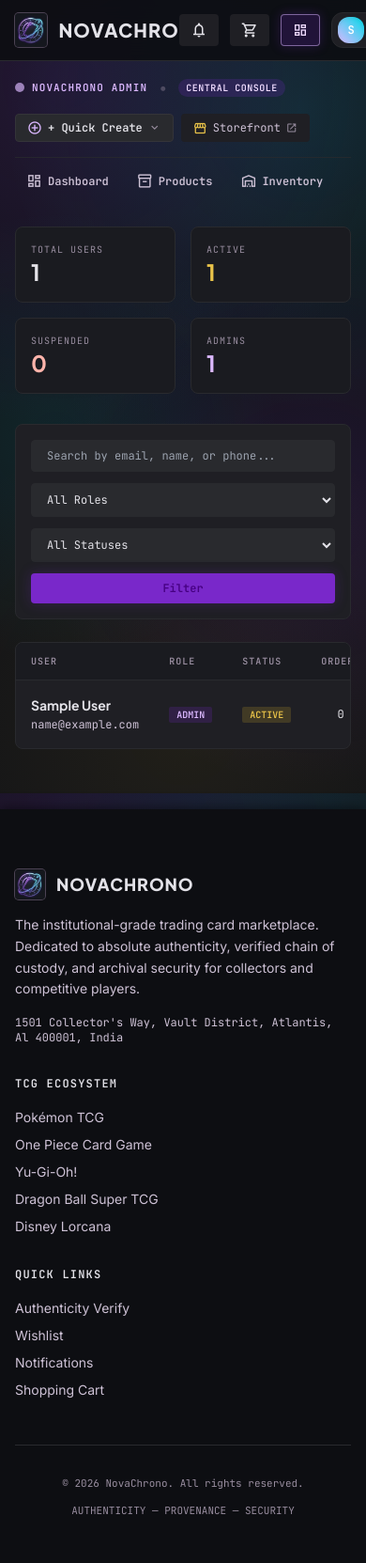
After one commit to aly-osha/NovaChrono, a Django app: page /admin/users/ in a window 390 px wide. The commit adds this page. Shown: the whole page at 94% size. Run offline with Django 5.2, Linux system fonts and the light colour scheme; the visitor is signed in with stand-in values (Sample User, id 1); data comes from the database, SQL or seed files in the repository; data that the repository does not hold is empty; some libraries are stand-ins or nearby versions.

Commit message:
feat(admin): add admin user management screens
Superusers can list, search/filter, and edit customer accounts (name, phone, status, role) with address and order context. Adds suspend/activate and role-toggle actions guarded against self-lockout, nav links, URL routes, and test coverage.

```diff
--- a/accounts/views.py
+++ b/accounts/views.py
@@ -2,11 +2,12 @@
 accounts/views.py
 """
 from django.contrib.auth import login, logout, authenticate, update_session_auth_hash
-from django.contrib.auth.decorators import login_required
+from django.contrib.auth.decorators import login_required, user_passes_test
 from django.contrib.auth.forms import PasswordChangeForm
 from django.shortcuts import render, redirect, get_object_or_404
 from django.contrib import messages
 from django.db import transaction
+from django.db.models import Count, Q
 from django.views.decorators.http import require_http_methods, require_POST
 from django import forms
 from django.urls import reverse
@@ -255,3 +256,118 @@ def address_delete(request, pk):
                 replacement.save(update_fields=["is_default", "updated_at"])
     messages.success(request, "Address removed.")
     return redirect("address_list")
+
+
+# ---- Admin user management views ----
+
+def _is_admin(user):
+    return user.is_authenticated and user.is_superuser
+
+
+class AdminUserEditForm(forms.ModelForm):
+    class Meta:
+        model = User
+        fields = ["name", "phone", "status", "is_superuser"]
+
+
+@login_required
+@user_passes_test(_is_admin)
+def admin_user_list(request):
+    q = request.GET.get("q", "").strip()
+    role_filter = request.GET.get("role", "").strip()
+    status_filter = request.GET.get("status", "").strip()
+
+    users_qs = User.objects.annotate(
+        order_count=Count("orders", distinct=True),
+        address_count=Count("addresses", distinct=True),
+    ).order_by("-date_joined")
+
+    if q:
+        users_qs = users_qs.filter(
+            Q(email__icontains=q) | Q(name__icontains=q) | Q(phone__icontains=q)
+        )
+    if role_filter == "admin":
+        users_qs = users_qs.filter(is_superuser=True)
+    elif role_filter == "buyer":
+        users_qs = users_qs.filter(is_superuser=False)
+    if status_filter in {"active", "inactive", "suspended"}:
+        users_qs = users_qs.filter(status=status_filter)
+
+    stats = {
+        "total": User.objects.count(),
+        "active": User.objects.filter(status="active").count(),
+        "suspended": User.objects.filter(status="suspended").count(),
+        "admins": User.objects.filter(is_superuser=True).count(),
+    }
+
+    return render(request, "admin/user_list.html", {
+        "users": users_qs,
+        "stats": stats,
+        "q": q,
+        "role_filter": role_filter,
+        "status_filter": status_filter,
+    })
+
+
+@login_required
+@user_passes_test(_is_admin)
+def admin_user_detail(request, pk):
+    target_user = get_object_or_404(User, pk=pk)
+    if request.method == "POST":
+        form = AdminUserEditForm(request.POST, instance=target_user)
+        if form.is_valid():
+            updated = form.save(commit=False)
+            if target_user.pk == request.user.pk:
+                if updated.status != "active":
+                    messages.error(request, "You cannot suspend or deactivate your own admin account.")
+                    return redirect("admin_user_detail", pk=pk)
+                if not updated.is_superuser:
+                    messages.error(request, "You cannot remove your own admin privileges.")
+                    return redirect("admin_user_detail", pk=pk)
+            updated.save()
+            messages.success(request, f"Updated user {target_user.email}.")
+            return redirect("admin_user_detail", pk=pk)
+    else:
+        form = AdminUserEditForm(instance=target_user)
+
+    addresses = target_user.addresses.order_by("-is_default", "-updated_at")
+    orders = target_user.orders.order_by("-created_at")[:10]
+    return render(request, "admin/user_detail.html", {
+        "target_user": target_user,
+        "form": form,
+        "addresses": addresses,
+        "orders": orders,
+    })
+
+
+@login_required
+@user_passes_test(_is_admin)
+@require_POST
+def admin_user_toggle_status(request, pk):
+    target_user = get_object_or_404(User, pk=pk)
+    if target_user.pk == request.user.pk:
+        messages.error(request, "You cannot suspend your own admin account.")
+        return redirect("admin_user_list")
+
+    target_user.status = "suspended" if target_user.status == "active" else "active"
+    target_user.save(update_fields=["status", "updated_at"])
+    messages.success(request, f"{target_user.email} is now {target_user.get_status_display()}.")
+    next_url = _safe_next_url(request.POST.get("next", ""), request) if request.POST.get("next") else ""
+    return redirect(next_url or "admin_user_list")
+
+
+@login_required
+@user_passes_test(_is_admin)
+@require_POST
+def admin_user_toggle_role(request, pk):
+    target_user = get_object_or_404(User, pk=pk)
+    if target_user.pk == request.user.pk:
+        messages.error(request, "You cannot remove your own admin privileges.")
+        return redirect("admin_user_list")
+
+    target_user.is_superuser = not target_user.is_superuser
+    target_user.save()
+    role_label = "Admin" if target_user.is_superuser else "Customer"
+    messages.success(request, f"{target_user.email} role set to {role_label}.")
+    next_url = _safe_next_url(request.POST.get("next", ""), request) if request.POST.get("next") else ""
+    return redirect(next_url or "admin_user_list")
--- a/novachrono/urls.py
+++ b/novachrono/urls.py
@@ -108,6 +108,12 @@ urlpatterns = [
     path("admin/certificates/<int:pk>/create/", certs.admin_certificate_create, name="admin_certificate_create"),
     path("admin/certificates/<int:pk>/revoke/", certs.admin_certificate_revoke, name="admin_certificate_revoke"),
 
+    # users admin
+    path("admin/users/", accounts.admin_user_list, name="admin_user_list"),
+    path("admin/users/<int:pk>/", accounts.admin_user_detail, name="admin_user_detail"),
+    path("admin/users/<int:pk>/toggle-status/", accounts.admin_user_toggle_status, name="admin_user_toggle_status"),
+    path("admin/users/<int:pk>/toggle-role/", accounts.admin_user_toggle_role, name="admin_user_toggle_role"),
+
     # analytics
     path("admin/dashboard/", analytics.dashboard, name="admin_dashboard"),
     path("admin/activity/", analytics.activity_log, name="admin_activity_log"),
--- /dev/null
+++ b/templates/admin/user_list.html
@@ -0,0 +1,130 @@
+{% extends "base.html" %}
+{% block title %}User Management — NovaChrono Admin{% endblock %}
+{% block ticker %}{% endblock %}
+
+{% block content %}
+<div class="max-w-7xl mx-auto">
+  {% include "partials/_admin_nav.html" with active="users" subtitle="Manage customer accounts, roles, and access" %}
+
+  <!-- Stats Row -->
+  <div class="grid grid-cols-2 sm:grid-cols-4 gap-space-md mb-space-xl">
+    <div class="p-space-md rounded-xl bg-surface-container-low border border-surface-container-high">
+      <span class="font-mono text-[10px] text-outline uppercase tracking-widest block">Total Users</span>
+      <span class="font-display text-2xl font-bold text-on-surface">{{ stats.total }}</span>
+    </div>
+    <div class="p-space-md rounded-xl bg-surface-container-low border border-surface-container-high">
+      <span class="font-mono text-[10px] text-outline uppercase tracking-widest block">Active</span>
+      <span class="font-display text-2xl font-bold text-tertiary">{{ stats.active }}</span>
+    </div>
+    <div class="p-space-md rounded-xl bg-surface-container-low border border-surface-container-high">
+      <span class="font-mono text-[10px] text-outline uppercase tracking-widest block">Suspended</span>
+      <span class="font-display text-2xl font-bold text-error">{{ stats.suspended }}</span>
+    </div>
+    <div class="p-space-md rounded-xl bg-surface-container-low border border-surface-container-high">
+      <span class="font-mono text-[10px] text-outline uppercase tracking-widest block">Admins</span>
+      <span class="font-display text-2xl font-bold text-primary">{{ stats.admins }}</span>
+    </div>
+  </div>
+
+  <!-- Search & Filter Bar -->
+  <form method="get" class="bg-surface-container rounded-xl p-space-md border border-surface-container-high mb-space-lg flex flex-col sm:flex-row gap-space-sm items-stretch sm:items-center">
+    <div class="flex-1 relative">
+      <input type="text" name="q" value="{{ q }}" placeholder="Search by email, name, or phone..."
+             class="w-full px-space-md py-space-xs rounded-lg bg-surface-container-high border border-surface-container-high text-on-surface font-mono text-xs focus:outline-none focus:border-primary"/>
+    </div>
+    <select name="role" class="px-space-sm py-space-xs rounded-lg bg-surface-container-high border border-surface-container-high text-on-surface font-mono text-xs">
+      <option value="">All Roles</option>
+      <option value="buyer" {% if role_filter == 'buyer' %}selected{% endif %}>Customers</option>
+      <option value="admin" {% if role_filter == 'admin' %}selected{% endif %}>Admins</option>
+    </select>
+    <select name="status" class="px-space-sm py-space-xs rounded-lg bg-surface-container-high border border-surface-container-high text-on-surface font-mono text-xs">
+      <option value="">All Statuses</option>
+      <option value="active" {% if status_filter == 'active' %}selected{% endif %}>Active</option>
+      <option value="inactive" {% if status_filter == 'inactive' %}selected{% endif %}>Inactive</option>
+      <option value="suspended" {% if status_filter == 'suspended' %}selected{% endif %}>Suspended</option>
+    </select>
+    <button type="submit" class="px-space-md py-space-xs rounded-lg bg-primary-container text-on-primary font-mono text-xs font-semibold hover:bg-primary hover:text-on-primary-fixed transition-colors">
+      Filter
+    </button>
+    {% if q or role_filter or status_filter %}
+      <a href="{% url 'admin_user_list' %}" class="px-space-sm py-space-xs rounded-lg bg-surface-container-high text-on-surface-variant font-mono text-xs text-center hover:text-on-surface">
+        Reset
+      </a>
+    {% endif %}
+  </form>
+
+  <!-- Users Table -->
+  <div class="bg-surface-container rounded-xl border border-surface-container-high overflow-hidden">
+    <div class="overflow-x-auto">
+      <table class="w-full text-left border-collapse">
+        <thead>
+          <tr class="border-b border-surface-container-high bg-surface-container-low font-mono text-[10px] uppercase tracking-widest text-outline">
+            <th class="px-space-md py-space-sm">User</th>
+            <th class="px-space-md py-space-sm">Role</th>
+            <th class="px-space-md py-space-sm">Status</th>
+            <th class="px-space-md py-space-sm text-center">Orders</th>
+            <th class="px-space-md py-space-sm text-center">Addresses</th>
+            <th class="px-space-md py-space-sm">Joined</th>
+            <th class="px-space-md py-space-sm text-right">Actions</th>
+          </tr>
+        </thead>
+        <tbody class="divide-y divide-surface-container-high text-sm">
+          {% for u in users %}
+            <tr class="hover:bg-surface-container-high/40 transition-colors">
+              <td class="px-space-md py-space-sm">
+                <a href="{% url 'admin_user_detail' u.pk %}" class="font-display font-bold text-on-surface hover:text-primary transition-colors block">
+                  {{ u.name|default:u.username }}
+                </a>
+                <span class="font-mono text-xs text-on-surface-variant">{{ u.email }}</span>
+                {% if u.phone %}
+                  <span class="font-mono text-[11px] text-outline block">{{ u.phone }}</span>
+                {% endif %}
+              </td>
+              <td class="px-space-md py-space-sm">
+                {% if u.is_superuser %}
+                  <span class="px-2 py-0.5 rounded bg-primary-container/20 text-primary font-mono text-[10px] font-bold uppercase">Admin</span>
+                {% else %}
+                  <span class="px-2 py-0.5 rounded bg-surface-container-high text-on-surface-variant font-mono text-[10px] uppercase">Customer</span>
+                {% endif %}
+              </td>
+              <td class="px-space-md py-space-sm">
+                {% if u.status == 'active' %}
+                  <span class="px-2 py-0.5 rounded bg-tertiary-container/20 text-tertiary font-mono text-[10px] font-bold uppercase">Active</span>
+                {% elif u.status == 'suspended' %}
+                  <span class="px-2 py-0.5 rounded bg-error/15 text-error font-mono text-[10px] font-bold uppercase">Suspended</span>
+                {% else %}
+                  <span class="px-2 py-0.5 rounded bg-surface-container-high text-outline font-mono text-[10px] uppercase">{{ u.get_status_display }}</span>
+                {% endif %}
+              </td>
+              <td class="px-space-md py-space-sm text-center font-mono text-xs text-on-surface">{{ u.order_count }}</td>
+              <td class="px-space-md py-space-sm text-center font-mono text-xs text-on-surface">{{ u.address_count }}</td>
+              <td class="px-space-md py-space-sm font-mono text-xs text-on-surface-variant">{{ u.date_joined|date:"M d, Y" }}</td>
+              <td class="px-space-md py-space-sm text-right">
+                <div class="inline-flex items-center gap-space-xs">
+                  <a href="{% url 'admin_user_detail' u.pk %}" class="px-2.5 py-1 rounded-lg bg-surface-container-high text-on-surface-variant hover:text-primary font-mono text-[11px] transition-colors">
+                    Manage
+                  </a>
+                  {% if u.pk != request.user.pk %}
+                    <form method="post" action="{% url 'admin_user_toggle_status' u.pk %}" class="inline">
+                      {% csrf_token %}
+                      <button type="submit" class="px-2.5 py-1 rounded-lg font-mono text-[11px] transition-colors {% if u.status == 'active' %}bg-error/15 text-error hover:bg-error hover:text-white{% else %}bg-tertiary-container/20 text-tertiary hover:bg-tertiary hover:text-on-tertiary{% endif %}">
+                        {% if u.status == 'active' %}Suspend{% else %}Activate{% endif %}
+                      </button>
+                    </form>
+                  {% endif %}
+                </div>
+              </td>
+            </tr>
+          {% empty %}
+            <tr>
+              <td colspan="7" class="px-space-md py-space-xl text-center font-mono text-sm text-on-surface-variant">
+                No users match your filters.
+              </td>
+            </tr>
+          {% endfor %}
+        </tbody>
+      </table>
+    </div>
+  </div>
+</div>
+{% endblock %}
--- a/templates/base.html
+++ b/templates/base.html
@@ -327,6 +327,10 @@
                     <a href="{% url 'admin_order_list' %}" class="flex items-center gap-1.5 px-2 py-1 rounded-lg text-on-surface hover:text-primary hover:bg-surface-container font-mono text-[11px] transition-colors">
                       <span class="material-symbols-outlined text-[15px] text-secondary">receipt_long</span>
                       <span>Orders</span>
+                    </a>
+                    <a href="{% url 'admin_user_list' %}" class="flex items-center gap-1.5 px-2 py-1 rounded-lg text-on-surface hover:text-primary hover:bg-surface-container font-mono text-[11px] transition-colors">
+                      <span class="material-symbols-outlined text-[15px] text-primary">group</span>
+                      <span>Users</span>
                     </a>
                     <a href="{% url 'admin_game_list' %}" class="flex items-center gap-1.5 px-2 py-1 rounded-lg text-on-surface hover:text-primary hover:bg-surface-container font-mono text-[11px] transition-colors">
                       <span class="material-symbols-outlined text-[15px] text-outline">sports_esports</span>
--- a/templates/partials/_admin_nav.html
+++ b/templates/partials/_admin_nav.html
@@ -88,6 +88,13 @@
       <span>Orders</span>
     </a>
 
+    <!-- 5. Users -->
+    <a href="{% url 'admin_user_list' %}"
+       class="flex items-center gap-1.5 px-3 py-1.5 rounded-lg font-mono text-xs font-semibold shrink-0 transition-all {% if active == 'users' %}bg-primary-container text-on-primary shadow-sm{% else %}text-on-surface-variant hover:text-on-surface hover:bg-surface-container-high{% endif %}">
+      <span class="material-symbols-outlined text-[17px]">group</span>
+      <span>Users</span>
+    </a>
+
     <!-- 5. Games -->
     <a href="{% url 'admin_game_list' %}"
        class="flex items-center gap-1.5 px-3 py-1.5 rounded-lg font-mono text-xs font-semibold shrink-0 transition-all {% if active == 'games' %}bg-primary-container text-on-primary shadow-sm{% else %}text-on-surface-variant hover:text-on-surface hover:bg-surface-container-high{% endif %}">
```
Also changed, not shown: accounts/tests.py (+64 -0 lines), templates/admin/user_detail.html (added, +114 -0 lines).
